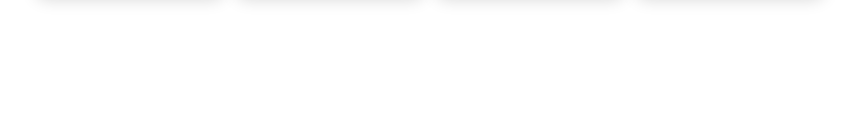
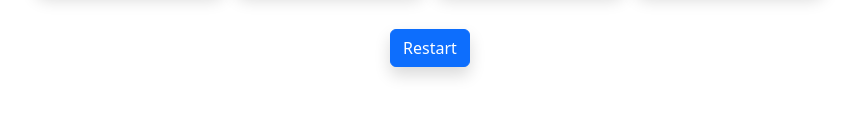
Before and after one commit to lmcrean/Crocodile-Kingdom, a plain HTML site: page index.html in a window 1280 px wide. Shown: the part 1082-1199 px from the top of the page, without its empty margins (210-1069 px from the left). Drawn offline with nearby package versions, Linux system fonts and the light colour scheme; a web font is replaced by a local one.

Commit message:
Add Restart button to html

```diff
--- a/assets/css/style.css
+++ b/assets/css/style.css
@@ -382,6 +382,12 @@
 
 /*---------------RESTART BUTTON SKELETON---------------*/
 
+#restart-section {
+  display: flex;
+  justify-content: center;
+  align-items: center;
+  margin: 2em auto 2em auto;
+}
 /*---------------WELL DONE FEATURE SKELETON---------------*/
 
 /*---------------HOW TO PLAY SKELETON---------------*/
--- a/assets/js/script.js
+++ b/assets/js/script.js
@@ -133,6 +133,8 @@
 // ...then all cards flip to face down.
 // ...then reshuffle cards
 
+
+
 // ----------------- How to play modal box -----------------
 //??? Has user pressed close button???(yes)
 // ...then close modal box
--- a/index.html
+++ b/index.html
@@ -96,9 +96,9 @@
     <img src="assets/media/card-deck/back.svg" alt="card-back" class="card-item rounded-corner shadow card-back">
   </div>
 </section>
-
-<section id="turn-count"></section>
-<section id="restart-button"></section>
+<section id="restart-section">
+  <button class="btn btn-primary rounded-corner shadow" id="restart-button">Restart</button>
+</section>
 <section id="well-done" class="modal-box"></section>
 <section id="how-to-play" class="modal-box"></section>
 
```
